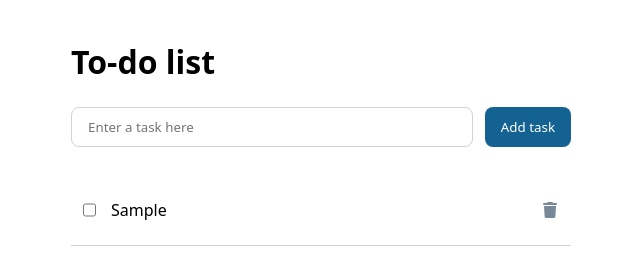
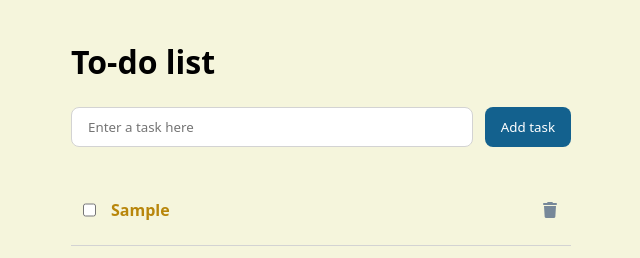
Before and after one commit to ebukaih00/Todo-List, a plain HTML site: page index.html in a window 1280 px wide. Both pictures are taken after typing "Sample" into the empty fields and a click on the button "Add task". Shown: the whole page, without its empty margins (351-991 px from the left). Drawn offline with Linux system fonts and the light colour scheme.

Commit message:
style: add background color to body and enhance list item styling

```diff
--- a/styles.css
+++ b/styles.css
@@ -8,6 +8,7 @@ body {
     display: flex;
     justify-content: center;
     align-items: center;
+    background-color: beige;
 
 }
 
@@ -70,6 +71,8 @@ h1 {
 
 
 .list-item {
+    font-weight: bold;
+    color: darkgoldenrod;
     display: flex;
     flex-direction: row;
     border-bottom: 1px solid lightgrey;
```
Also changed, not shown: index.html (+1 -0 lines).
